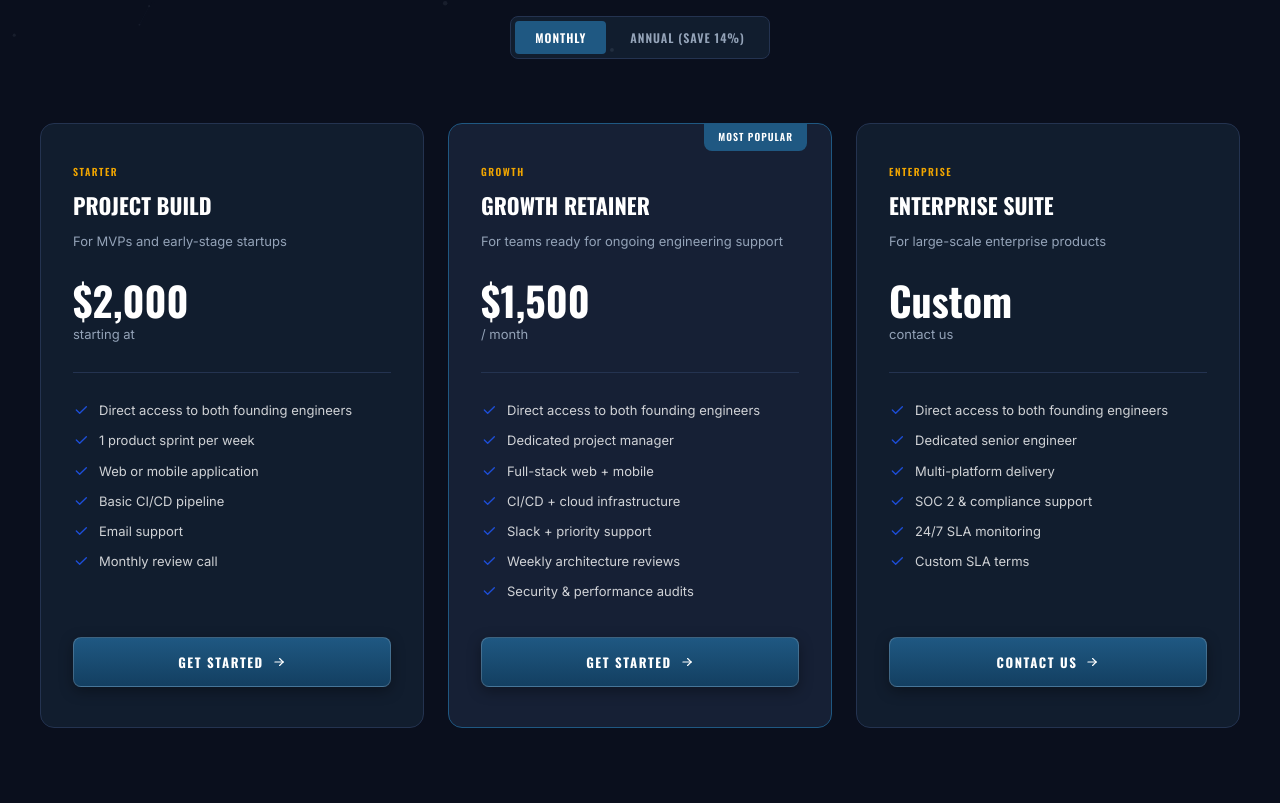
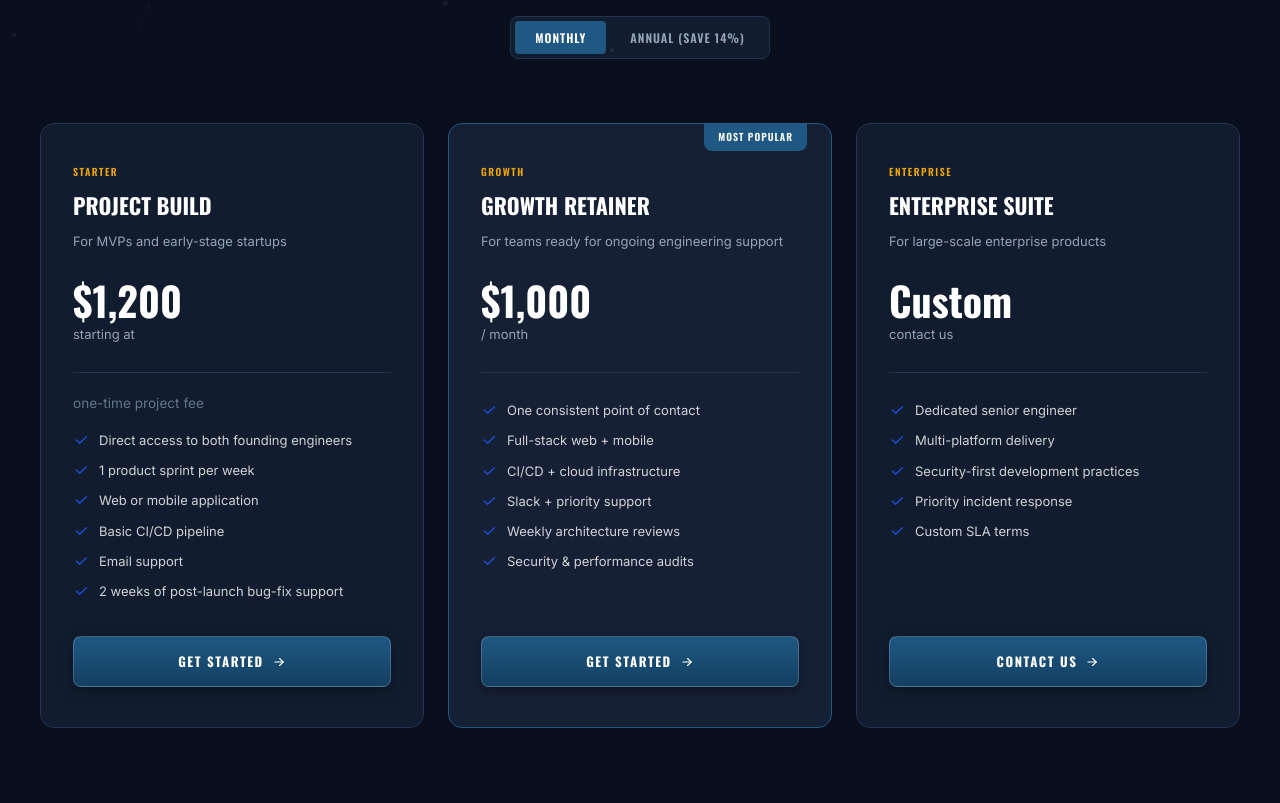
Before and after one commit to abdullahmehmood1/PulseDev, a React (Vite) app in the folder client/: page /pricing in a window 1280 px wide. Shown: the part 717-1520 px from the top of the page. Built offline with nearby package versions, Linux system fonts and the light colour scheme; no server answers.

Commit message:
Update pricing figures and feature descriptions

```diff
--- a/client/src/components/Pricing.jsx
+++ b/client/src/components/Pricing.jsx
@@ -8,29 +8,29 @@ const plans = [
     plan: "Starter",
     name: "Project Build",
     tagline: "For MVPs and early-stage startups",
-    monthly: "$2,000",
-    annual: "$2,000",
+    monthly: "$1,200",
+    annual: "$1,200",
     period: "starting at",
+    isOneTime: true,
     features: [
       "Direct access to both founding engineers",
       "1 product sprint per week",
       "Web or mobile application",
       "Basic CI/CD pipeline",
       "Email support",
-      "Monthly review call",
+      "2 weeks of post-launch bug-fix support",
     ],
   },
   {
     plan: "Growth",
     name: "Growth Retainer",
     tagline: "For teams ready for ongoing engineering support",
-    monthly: "$1,500",
-    annual: "$1,290",
+    monthly: "$1,000",
+    annual: "$860",
     period: "/ month",
     featured: true,
     features: [
-      "Direct access to both founding engineers",
-      "Dedicated project manager",
+      "One consistent point of contact",
       "Full-stack web + mobile",
       "CI/CD + cloud infrastructure",
       "Slack + priority support",
@@ -46,11 +46,10 @@ const plans = [
     annual: "Custom",
     period: "contact us",
     features: [
-      "Direct access to both founding engineers",
       "Dedicated senior engineer",
       "Multi-platform delivery",
-      "SOC 2 & compliance support",
-      "24/7 SLA monitoring",
+      "Security-first development practices",
+      "Priority incident response",
       "Custom SLA terms",
     ],
   },
@@ -107,6 +106,12 @@ export default function Pricing() {
                 <div className="pricing__period">{p.period}</div>
               </div>
 
+              {p.isOneTime && (
+                <div style={{ color: "var(--text-muted)", fontSize: "0.85rem", marginTop: "-0.5rem", marginBottom: "1rem" }}>
+                  one-time project fee
+                </div>
+              )}
+
               <ul className="pricing__features" style={{ flex: 1 }}>
                 {p.features.map((f) => (
                   <li key={f}>
```
